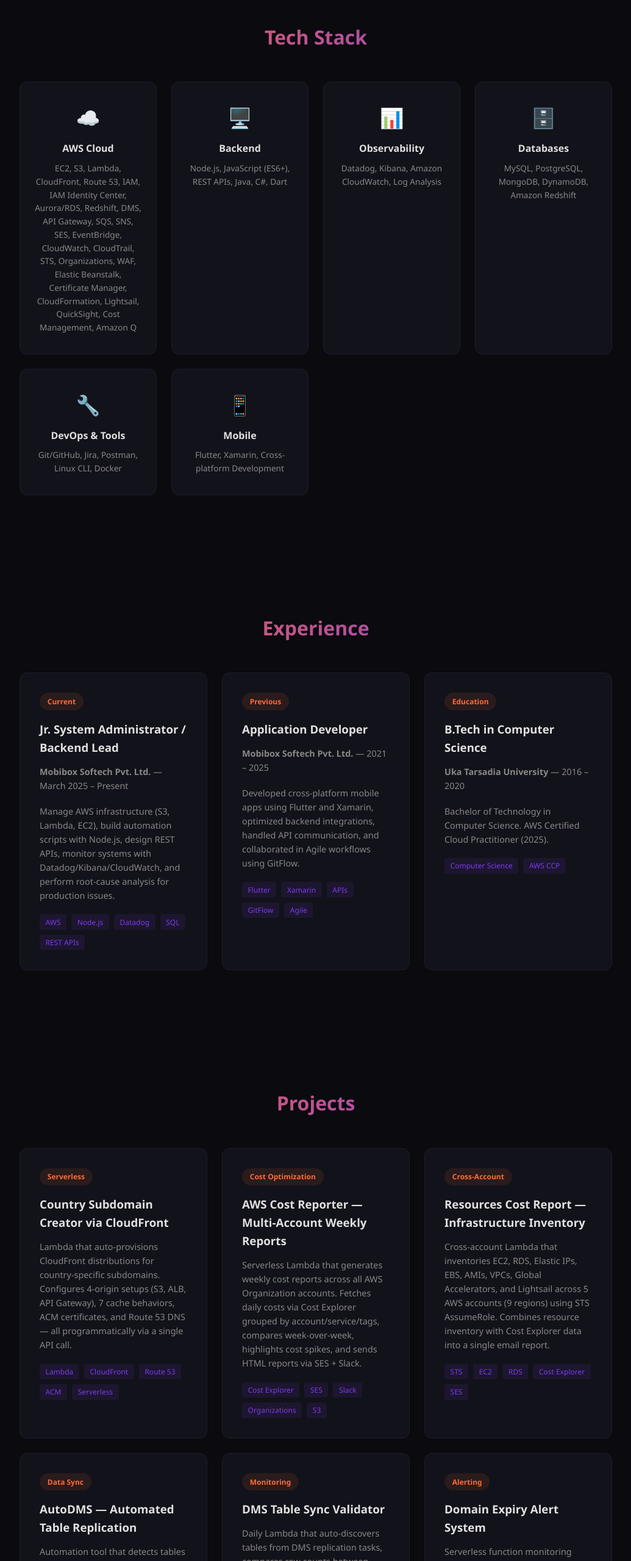
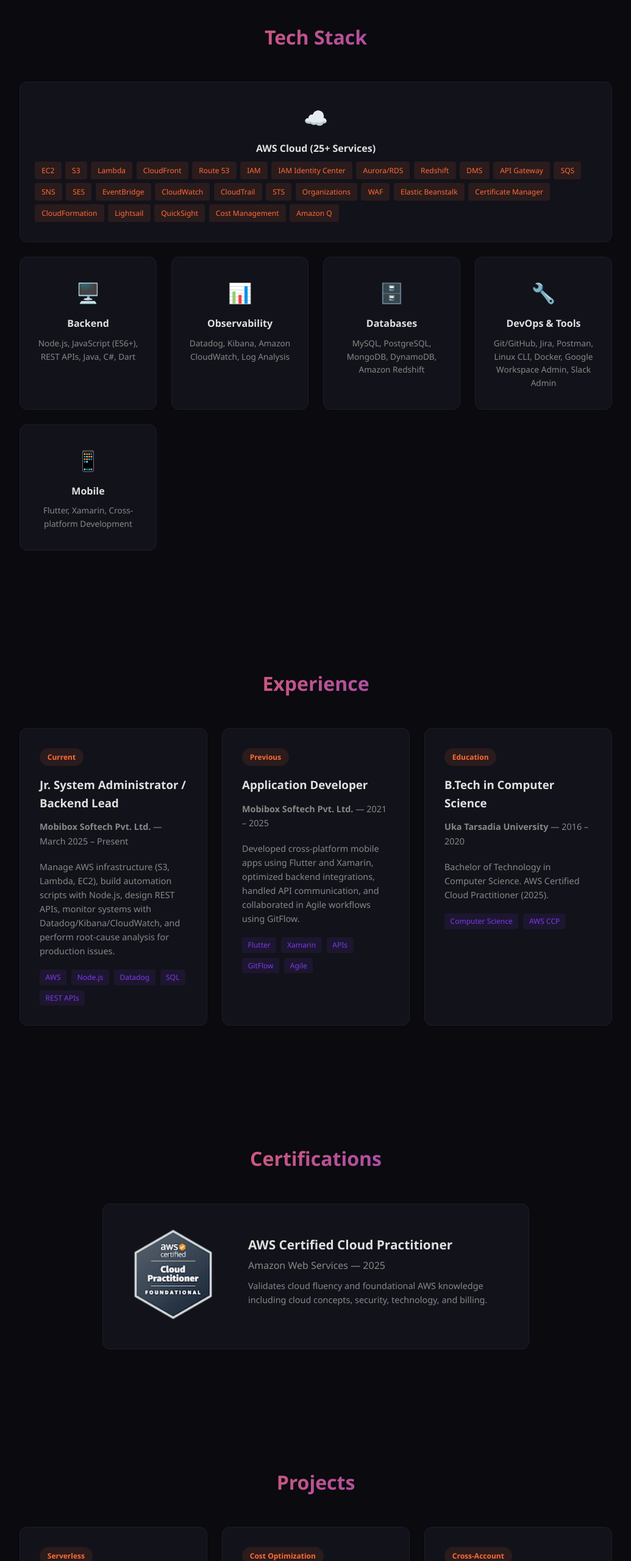
Before and after one commit to maitrip482/portfolio, a plain HTML site: page index.html in a window 1280 px wide. Shown: the part 1520-4080 px from the top of the page at 61% size, without its empty margins (122-1157 px from the left). Drawn offline with Linux system fonts and the light colour scheme.

Commit message:
Add certifications section with badge

```diff
--- a/assets/style.css
+++ b/assets/style.css
@@ -363,6 +363,69 @@ footer {
     section { padding: 4rem 5%; }
 }
 
+/* CERTIFICATIONS */
+.cert-container {
+    display: flex;
+    align-items: center;
+    gap: 3rem;
+    max-width: 700px;
+    margin: 0 auto;
+    background: var(--surface);
+    border: 1px solid var(--border);
+    border-radius: 12px;
+    padding: 2.5rem;
+}
+
+.cert-badge img {
+    width: 150px;
+    height: 150px;
+    object-fit: contain;
+    border-radius: 8px;
+}
+
+.cert-info h3 {
+    font-size: 1.3rem;
+    margin-bottom: 0.3rem;
+}
+
+.cert-info p {
+    color: var(--muted);
+    margin-bottom: 0.5rem;
+}
+
+.cert-desc {
+    font-size: 0.9rem;
+    margin-bottom: 1.2rem !important;
+}
+
+@media (max-width: 768px) {
+    .cert-container {
+        flex-direction: column;
+        text-align: center;
+    }
+}
+
+/* AWS CARD */
+.aws-card {
+    grid-column: 1 / -1;
+}
+
+.aws-tags {
+    display: flex;
+    flex-wrap: wrap;
+    gap: 0.4rem;
+    margin-top: 0.5rem;
+}
+
+.aws-tags span {
+    background: rgba(255, 107, 53, 0.1);
+    color: var(--accent);
+    padding: 0.3rem 0.7rem;
+    border-radius: 4px;
+    font-size: 0.75rem;
+    font-weight: 500;
+}
+
 /* FUN FACTS */
 .fun-grid {
     display: grid;
--- a/index.html
+++ b/index.html
@@ -52,10 +52,12 @@
     <section id="skills">
         <h2 class="section-title">Tech Stack</h2>
         <div class="skills-grid">
-            <div class="skill-card">
+            <div class="skill-card aws-card">
                 <div class="skill-icon">☁️</div>
-                <h3>AWS Cloud</h3>
-                <p>EC2, S3, Lambda, CloudFront, Route 53, IAM, IAM Identity Center, Aurora/RDS, Redshift, DMS, API Gateway, SQS, SNS, SES, EventBridge, CloudWatch, CloudTrail, STS, Organizations, WAF, Elastic Beanstalk, Certificate Manager, CloudFormation, Lightsail, QuickSight, Cost Management, Amazon Q</p>
+                <h3>AWS Cloud (25+ Services)</h3>
+                <div class="aws-tags">
+                    <span>EC2</span><span>S3</span><span>Lambda</span><span>CloudFront</span><span>Route 53</span><span>IAM</span><span>IAM Identity Center</span><span>Aurora/RDS</span><span>Redshift</span><span>DMS</span><span>API Gateway</span><span>SQS</span><span>SNS</span><span>SES</span><span>EventBridge</span><span>CloudWatch</span><span>CloudTrail</span><span>STS</span><span>Organizations</span><span>WAF</span><span>Elastic Beanstalk</span><span>Certificate Manager</span><span>CloudFormation</span><span>Lightsail</span><span>QuickSight</span><span>Cost Management</span><span>Amazon Q</span>
+                </div>
             </div>
             <div class="skill-card">
                 <div class="skill-icon">🖥️</div>
@@ -75,7 +77,7 @@
             <div class="skill-card">
                 <div class="skill-icon">🔧</div>
                 <h3>DevOps & Tools</h3>
-                <p>Git/GitHub, Jira, Postman, Linux CLI, Docker</p>
+                <p>Git/GitHub, Jira, Postman, Linux CLI, Docker, Google Workspace Admin, Slack Admin</p>
             </div>
             <div class="skill-card">
                 <div class="skill-icon">📱</div>
@@ -120,6 +122,20 @@
                 <div class="project-tech">
                     <span>Computer Science</span><span>AWS CCP</span>
                 </div>
+            </div>
+        </div>
+    </section>
+
+    <section id="certifications">
+        <h2 class="section-title">Certifications</h2>
+        <div class="cert-container">
+            <div class="cert-badge">
+                <img src="assets/awsbadge.png" alt="AWS Certified Cloud Practitioner Badge">
+            </div>
+            <div class="cert-info">
+                <h3>AWS Certified Cloud Practitioner</h3>
+                <p>Amazon Web Services — 2025</p>
+                <p class="cert-desc">Validates cloud fluency and foundational AWS knowledge including cloud concepts, security, technology, and billing.</p>
             </div>
         </div>
     </section>
@@ -221,10 +237,10 @@
                 <div class="project-header">
                     <span class="project-tag">Mobile</span>
                 </div>
-                <h3>Cross-Platform Mobile Apps — Flutter & Xamarin</h3>
-                <p>Built and shipped production mobile apps serving users across multiple countries over 4 years. Handled REST API integration, state management (Provider/BLoC), push notifications, and cross-platform UI. Delivered in Agile sprints using GitFlow branching.</p>
+                <h3>Cross-Platform Mobile Apps — Flutter, Xamarin & Unity 3D</h3>
+                <p>Built and shipped production mobile apps and interactive experiences over 4 years. Handled REST API integration, state management (Provider/BLoC), push notifications, cross-platform UI, and 3D game/app development with Unity. Delivered in Agile sprints using GitFlow branching.</p>
                 <div class="project-tech">
-                    <span>Flutter</span><span>Dart</span><span>Xamarin</span><span>C#</span><span>REST APIs</span>
+                    <span>Flutter</span><span>Dart</span><span>Xamarin</span><span>Unity 3D</span><span>C#</span><span>REST APIs</span>
                 </div>
             </div>
             <div class="project-card">
```
Also changed, not shown: assets/awsbadge.png (added), assets/awscerti.jpg (added), 1 other file.
